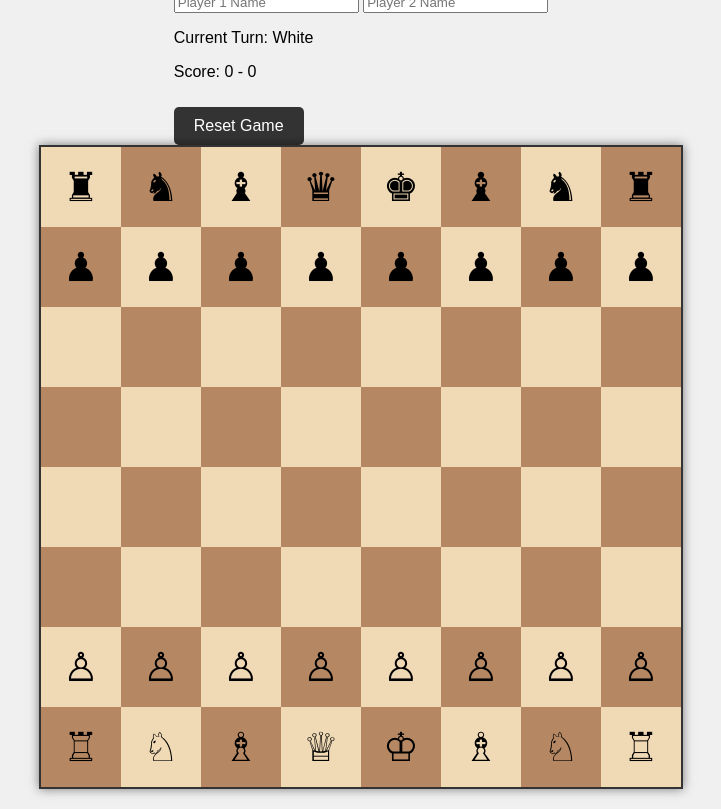
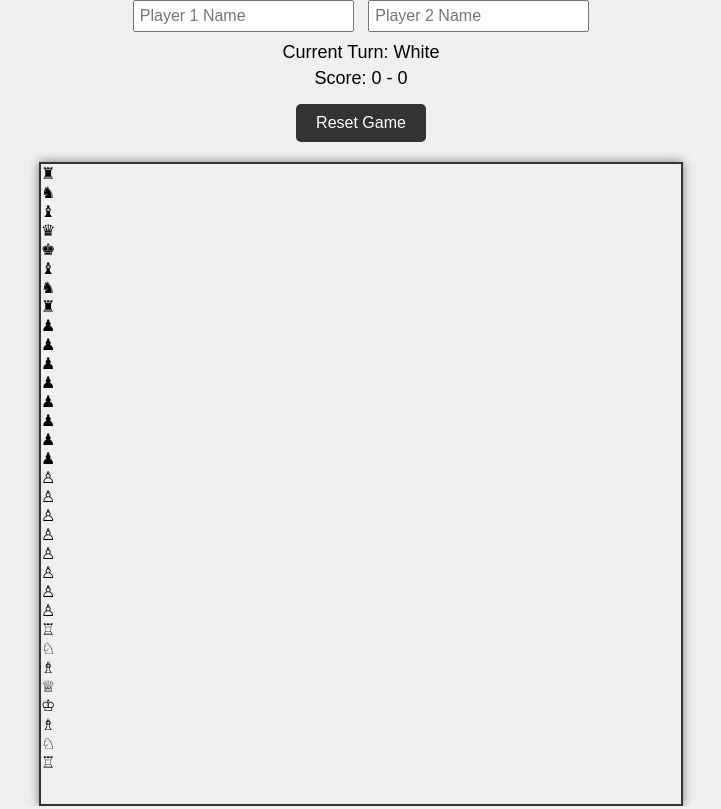
Before and after one commit to grahul3196/Game, a plain HTML site: page index.html in a window 1280 px wide. Shown: the whole page, without its empty margins (279-1000 px from the left). Drawn offline with nearby package versions, Linux system fonts and the light colour scheme.

Commit message:
Update style.css

```diff
--- a/style.css
+++ b/style.css
@@ -14,44 +14,20 @@ body {
     align-items: center;
 }
 
-#chessboard {
-    display: grid;
-    grid-template-columns: repeat(8, 80px);
-    grid-template-rows: repeat(8, 80px);
-    border: 2px solid #333;
+#player-info {
+    text-align: center;
     margin-bottom: 20px;
-    box-shadow: 0 0 10px rgba(0, 0, 0, 0.5);
 }
 
-.square {
-    width: 80px;
-    height: 80px;
-    display: flex;
-    justify-content: center;
-    align-items: center;
-    font-size: 40px;
-    cursor: pointer;
-    transition: background-color 0.3s, transform 0.3s;
+#player-info input {
+    margin: 5px;
+    padding: 5px;
+    font-size: 16px;
 }
 
-.white {
-    background-color: #f0d9b5;
-}
-
-.black {
-    background-color: #b58863;
-}
-
-.square:hover {
-    transform: scale(1.1);
-}
-
-.selected {
-    outline: 2px solid red;
-}
-
-#game-info {
-    text-align: center;
+#player-info p {
+    margin: 5px;
+    font-size: 18px;
 }
 
 #reset-game {
@@ -69,3 +45,10 @@ body {
 #reset-game:hover {
     background-color: #555;
 }
+
+#chessboard {
+    width: 640px;
+    height: 640px;
+    border: 2px solid #333;
+    box-shadow: 0 0 10px rgba(0, 0, 0, 0.5);
+}
```
